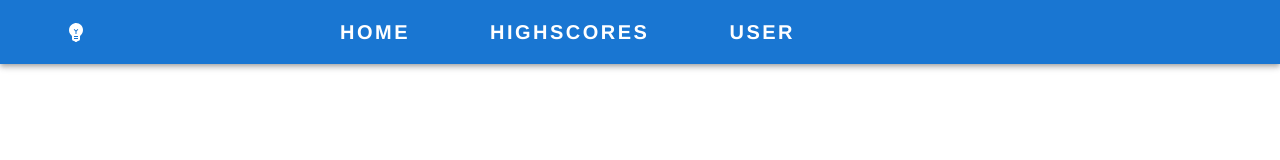
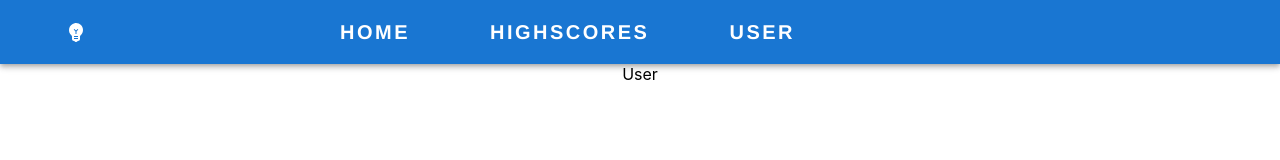
Before and after one commit to KLyrasel/MERN-Trivia, a React (Create React App) app: page /user in a window 1280 px wide. Shown: the top 160 px of the page. Built offline with nearby package versions, Linux system fonts and the light colour scheme.

Commit message:
added user component

```diff
--- a/src/App.js
+++ b/src/App.js
@@ -7,6 +7,7 @@
 import Scoreboard from './components/Scoreboard'
 import Login from './components/Login'
 import Signup from './components/Signup'
+import User from './components/User'
 
 
 function App() {
@@ -21,6 +22,7 @@
           <Route path='/login' element={<Login/>}/>
           <Route path='/signup' element={<Signup/>}/>
           <Route path='/scoreboard' element={<Scoreboard/>}/>
+          <Route path='/user' element={<User/>}/>
         </Routes>
       </Router>
     </div>
--- /dev/null
+++ b/src/components/User.js
@@ -0,0 +1,9 @@
+import react from 'react'
+
+function User() {
+    return(
+        <div>User</div>
+     )
+}
+
+export default User
```
